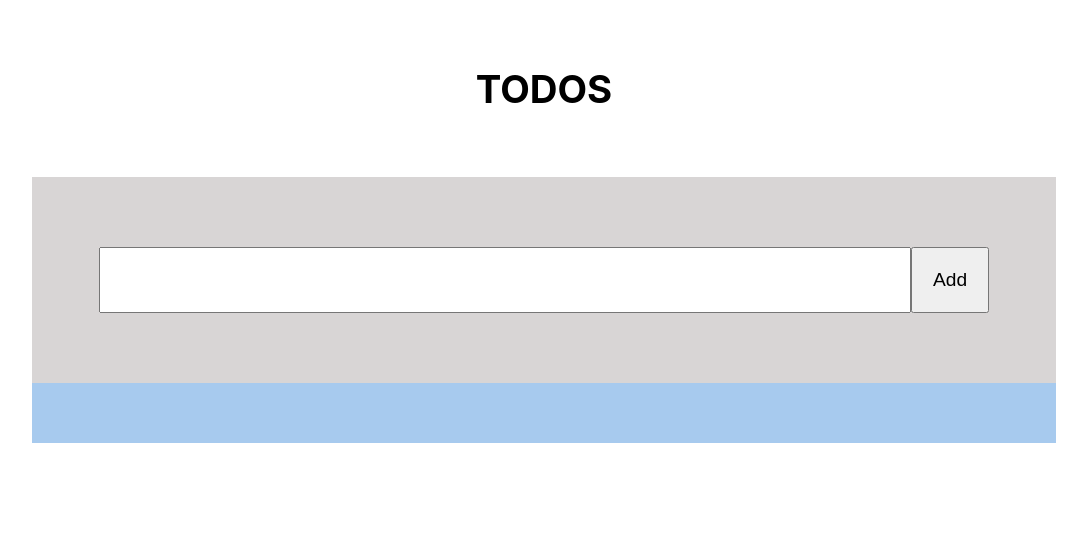
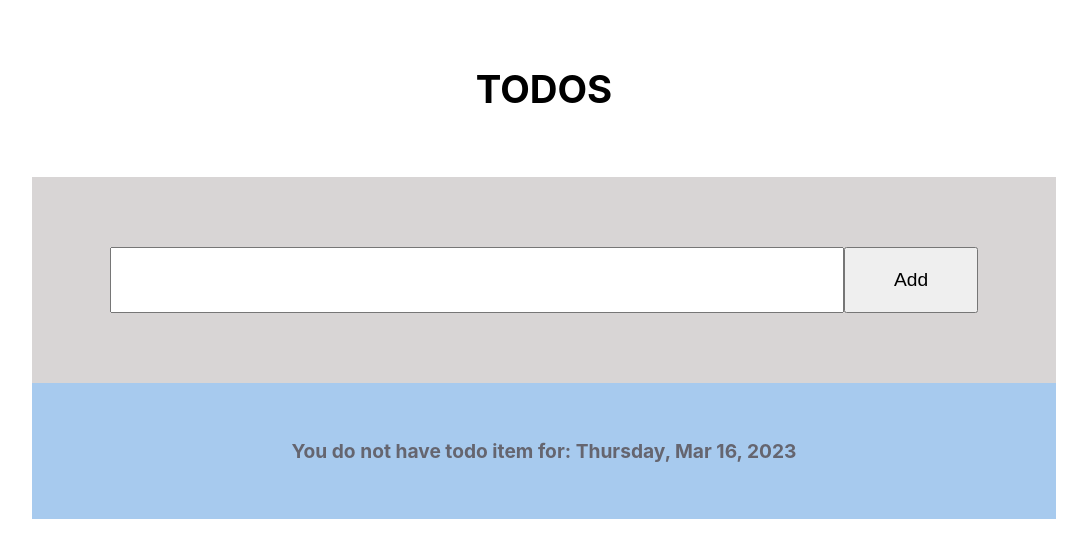
Before and after one commit to Noi-Git/app-2023-practice-todo, a React (Create React App) app: page / in a window 1280 px wide. Shown: the top 558 px of the page, without its empty margins (96-1183 px from the left). Built offline with nearby package versions, Linux system fonts and the light colour scheme.

Commit message:
clean up + add style

```diff
--- a/src/App.css
+++ b/src/App.css
@@ -1,11 +1,15 @@
 .App {
   text-align: center;
-  /* background-color: green; */
   height: 100vh;
 }
 
 .app-header {
   padding: 40px 0;
+}
+
+.date {
+  text-align: center;
+  color: rgb(101, 101, 111)
 }
 
 .create-main {
@@ -21,24 +25,32 @@
   padding: 30px;
 }
 
-.input-field {
-  margin: 40px 0;
-}
-
 .todo-main {
   margin: 0 auto;
   background-color: rgb(200, 207, 173);
 }
 
+.input-field {
+  margin: 40px auto;
+  display: flex;
+  flex-direction: row;
+  flex-wrap: nowrap;
+  width: 90%
+}
+
 .todo-input {
   padding: 20px 20px;
   font-size: 1.2rem;
-  width: 60vw;
+  flex-grow: 8;
+  display: flex;
 }
 
 .todo-button {
   padding: 20px 20px;
   font-size: 1.2rem;
+  display: flex;
+  flex-grow: 1;
+  justify-content: center;
 }
 
 /* ==== list ==== */
@@ -62,38 +74,44 @@
   margin: 5px auto;
   border: 1px solid rgb(78, 155, 232);
   box-shadow: 2px 2px 2px rgb(78, 155, 232);
+  display: flex;
+  flex-direction: row;
+  flex-wrap: wrap;
 }
 
 .todo-item {
   display: flex;
-  flex-direction: row;
-  flex-wrap: nowrap;
-  justify-content: space-between;
-}
-
-.todo-title {
-list-style-type: none;
-width: 80%;
+  flex-grow: 2;
 }
 
 .edit-button {
   margin-right: 20px;
-  padding: 0 20px;
+  padding: 5px 20px;
   background-color: rgb(49, 148, 49);
   color: rgb(237, 240, 244);
   border: none;
   cursor: pointer;
+  display: flex;
+  flex-grow: 1;
 }
 
 .delete-button {
   margin-right: 20px;
-  padding: 0 20px;
+  padding: 5px 20px;
   background-color: rgb(232, 35, 35);
   color: rgb(237, 240, 244);
   border: none;
   cursor: pointer;
+  display: flex;
+  flex-grow: 1;
 }
+
+.todo-title {
+  list-style-type: none;
+  width: 80%;
+  }
 
 .edit-input {
   font-size: 1.1rem;
+  width: 40vw;
 }
--- a/src/App.js
+++ b/src/App.js
@@ -14,7 +14,7 @@ function App() {
 
   const editTodo = (id, newTodoTitle) => {
     const updatedTodo = todos.map((todo) => {
-      if (todo.id == id) {
+      if (todo.id === id) {
         return { ...todo, todoTitle: newTodoTitle }
       }
       return todo
--- a/src/components/ShowEdit.jsx
+++ b/src/components/ShowEdit.jsx
@@ -19,6 +19,7 @@ const ShowEdit = ({ todo, onEditSubmit }) => {
         type='text'
         onChange={handleShowEditChange}
         value={newEditTitle}
+        // put cursor at the end of input text
         ref={(ref) => ref && ref.focus()}
         onFocus={(e) =>
           e.currentTarget.setSelectionRange(
--- a/src/components/TodoItem.jsx
+++ b/src/components/TodoItem.jsx
@@ -25,7 +25,7 @@ const TodoItem = ({ todo, onDelete, onEdit }) => {
   return (
     <div className='todo-items'>
       <ul className='todo-item'>
-        {/* <li className='todo-title'>{todo.todoTitle}</li> */}
+        {/* {!todo.todoTitle && <h1>You do not have item todo</h1>} */}
         {content}
         <button className='edit-button' onClick={handleEditClick}>
           Edit
--- a/src/components/TodoList.jsx
+++ b/src/components/TodoList.jsx
@@ -5,9 +5,24 @@ const TodoList = ({ todos, onDelete, onEdit }) => {
   const renderedTodos = todos.map((todo) => (
     <TodoItem key={todo.id} todo={todo} onDelete={onDelete} onEdit={onEdit} />
   ))
+
+  let currentDate = new Date().toLocaleDateString('en-us', {
+    weekday: 'long',
+    year: 'numeric',
+    month: 'short',
+    day: 'numeric',
+  })
+
   return (
     <div className='list-main'>
-      <div className='todo-list'>{renderedTodos}</div>
+      <div className='todo-list'>
+        {todos.length === 0 ? (
+          <h4 className='date'>You do not have todo item for: {currentDate}</h4>
+        ) : (
+          <h4 className='date'>{currentDate}</h4>
+        )}
+        {renderedTodos}
+      </div>
     </div>
   )
 }
```
